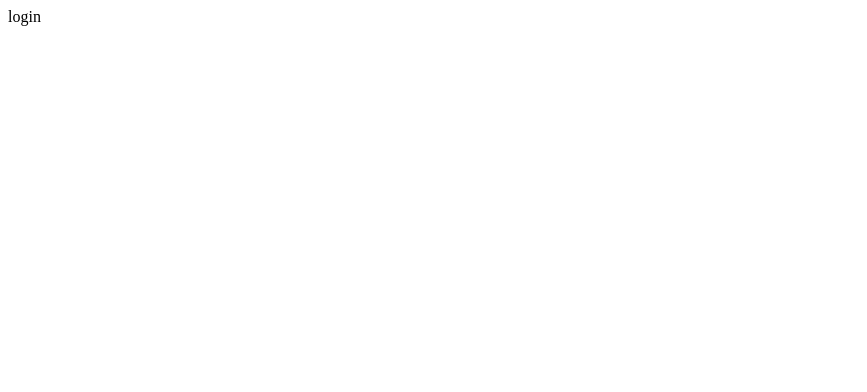
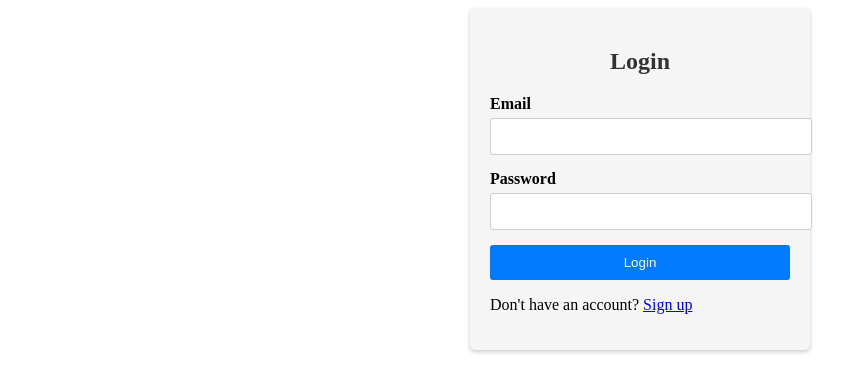
Before and after one commit to sumonDev13/DashboardPanel, a React (Vite) app in the folder client/: page /login in a window 1280 px wide. Shown: the top 392 px of the page, without its empty margins (0-867 px from the left). Built offline with nearby package versions, Linux system fonts and the light colour scheme.

Commit message:
api integration

```diff
--- a/client/src/App.css
+++ b/client/src/App.css
@@ -9,3 +9,62 @@ button{
     padding:5px  8px;;
 
 }
+
+/* login component */
+
+.login-form {
+    width: 300px;
+    margin: 0 auto;
+    padding: 20px;
+    background-color: #f5f5f5;
+    border-radius: 5px;
+    box-shadow: 0 2px 4px rgba(0, 0, 0, 0.2);
+  }
+  .signup-form{
+    width: 500px;
+    margin: 0 auto;
+    padding: 20px;
+    background-color: #f5f5f5;
+    border-radius: 5px;
+    box-shadow: 0 2px 4px rgba(0, 0, 0, 0.2);
+  }
+
+  .login-form h2 {
+    text-align: center;
+    margin-bottom: 20px;
+    color: #333;
+  }
+
+  .form-group {
+    margin-bottom: 15px;
+  }
+
+  label {
+    display: block;
+    margin-bottom: 5px;
+    font-weight: bold;
+  }
+
+  input[type="email"],
+  input[type=text],
+  input[type="password"] {
+    width: 100%;
+    padding: 10px;
+    border: 1px solid #ccc;
+    border-radius: 3px;
+  }
+
+  button {
+    display: block;
+    width:100%;
+    padding: 10px;
+    background-color: #007bff;
+    color: #fff;
+    border: none;
+    border-radius: 3px;
+    cursor: pointer;
+  }
+
+  button:hover {
+    background-color: #0056b3;
+  }
--- a/client/src/components/home.jsx
+++ b/client/src/components/home.jsx
@@ -1,4 +1,5 @@
 import '../App.css'
+import { Link } from 'react-router-dom';
 
 const Home = () => {
   return (
@@ -8,7 +9,9 @@ const Home = () => {
         <span>
          <h4>Want to see Dashboard ? </h4>
           </span>
-        <button>Go to Dashboard</button>
+          <Link to="/login">
+          <button>Go to Dashboard</button>
+        </Link>
       </div>
     </div>
   );
--- a/client/src/components/login.jsx
+++ b/client/src/components/login.jsx
@@ -1,9 +1,78 @@
+import  { useState } from 'react';
+import axios from 'axios';
+import { useNavigate } from "react-router-dom";
 
 
+import '../App.css'
+
 const Login = () => {
+  const navigate = useNavigate();
+
+  const [username, setUsername] = useState('');
+  const [password, setPassword] = useState('');
+
+  const handleSubmit = async (e) => {
+    e.preventDefault();
+
+    try {
+      const response = await axios.post('http://localhost:5000/api/login', {
+        username,
+        password,
+      });
+
+      if (response.data.token) {
+
+        const token = response.data.token;
+        sessionStorage.setItem("token", token);
+        navigate('/dashboard')
+
+
+
+      }
+    } catch (error) {
+      // Handle login error, e.g., display an error message to the user
+      console.error('Login failed:', error.message);
+    }
+  };
+
+
+
+
+
+
+
+
   return (
-    <div>login</div>
-  )
-}
+    <div className="login-form">
+      <h2>Login</h2>
+      <form onSubmit={handleSubmit}>
+        <div className="form-group">
+          <label htmlFor="email">Email</label>
+          <input
+            type="text"
+            id="username"
+            value={username}
+            onChange={(e) => setUsername(e.target.value)}
+            required
+          />
+        </div>
+        <div className="form-group">
+          <label htmlFor="password">Password</label>
+          <input
+            type="password"
+            id="password"
+            value={password}
+            onChange={(e) => setPassword(e.target.value)}
+            required
+          />
+        </div>
+        <button type="submit">Login</button>
+      </form>
+      <p className="signup-link">
+        Don't have an account? <a href="/signup">Sign up</a>
+      </p>
+    </div>
+  );
+};
 
-export default Login
+export default Login;
--- a/client/src/components/signup.jsx
+++ b/client/src/components/signup.jsx
@@ -1,9 +1,57 @@
-
+import  { useState } from 'react';
+import '../App.css';
 
 const Signup = () => {
+  const [username, setUsername] = useState('');
+  const [email, setEmail] = useState('');
+  const [password, setPassword] = useState('');
+
+  const handleSubmit = (e) => {
+    e.preventDefault();
+    // Add your signup logic here
+    console.log('Username:', username);
+    console.log('Email:', email);
+    console.log('Password:', password);
+  };
+
   return (
-    <div>signup</div>
-  )
-}
+    <div className="signup-form">
+      <h2>Sign Up</h2>
+      <form onSubmit={handleSubmit}>
+        <div className="form-group">
+          <label htmlFor="username">Username</label>
+          <input
+            type="text"
+            id="username"
+            value={username}
+            onChange={(e) => setUsername(e.target.value)}
+            required
+          />
+        </div>
+        <div className="form-group">
+          <label htmlFor="email">Email</label>
+          <input
+            type="email"
+            id="email"
+            value={email}
+            onChange={(e) => setEmail(e.target.value)}
+            required
+          />
+        </div>
+        <div className="form-group">
+          <label htmlFor="password">Password</label>
+          <input
+            type="password"
+            id="password"
+            value={password}
+            onChange={(e) => setPassword(e.target.value)}
+            required
+          />
+        </div>
+        <button type="submit">Sign Up</button>
+      </form>
+    </div>
+  );
+};
 
-export default Signup
+export default Signup;
```
